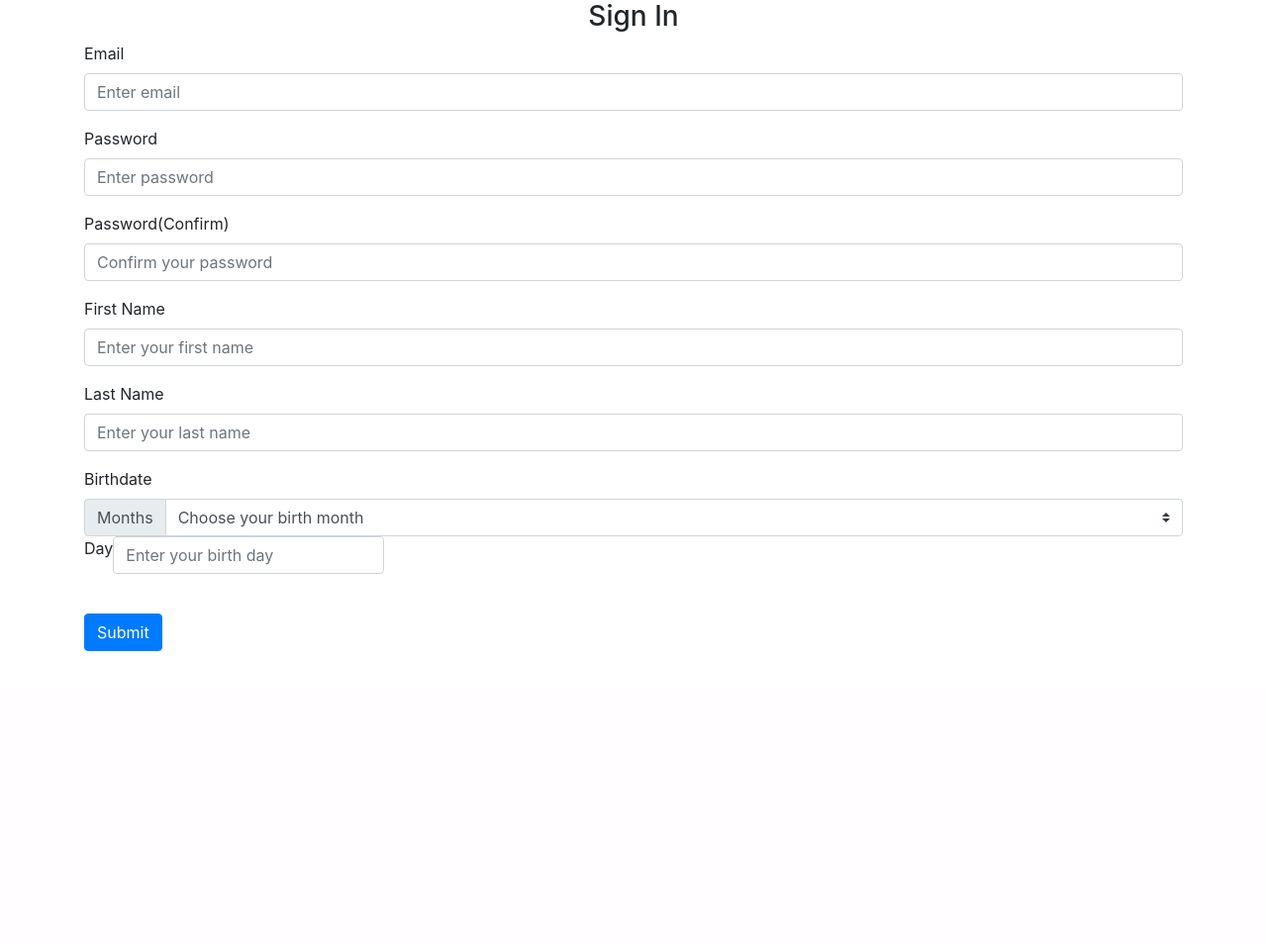
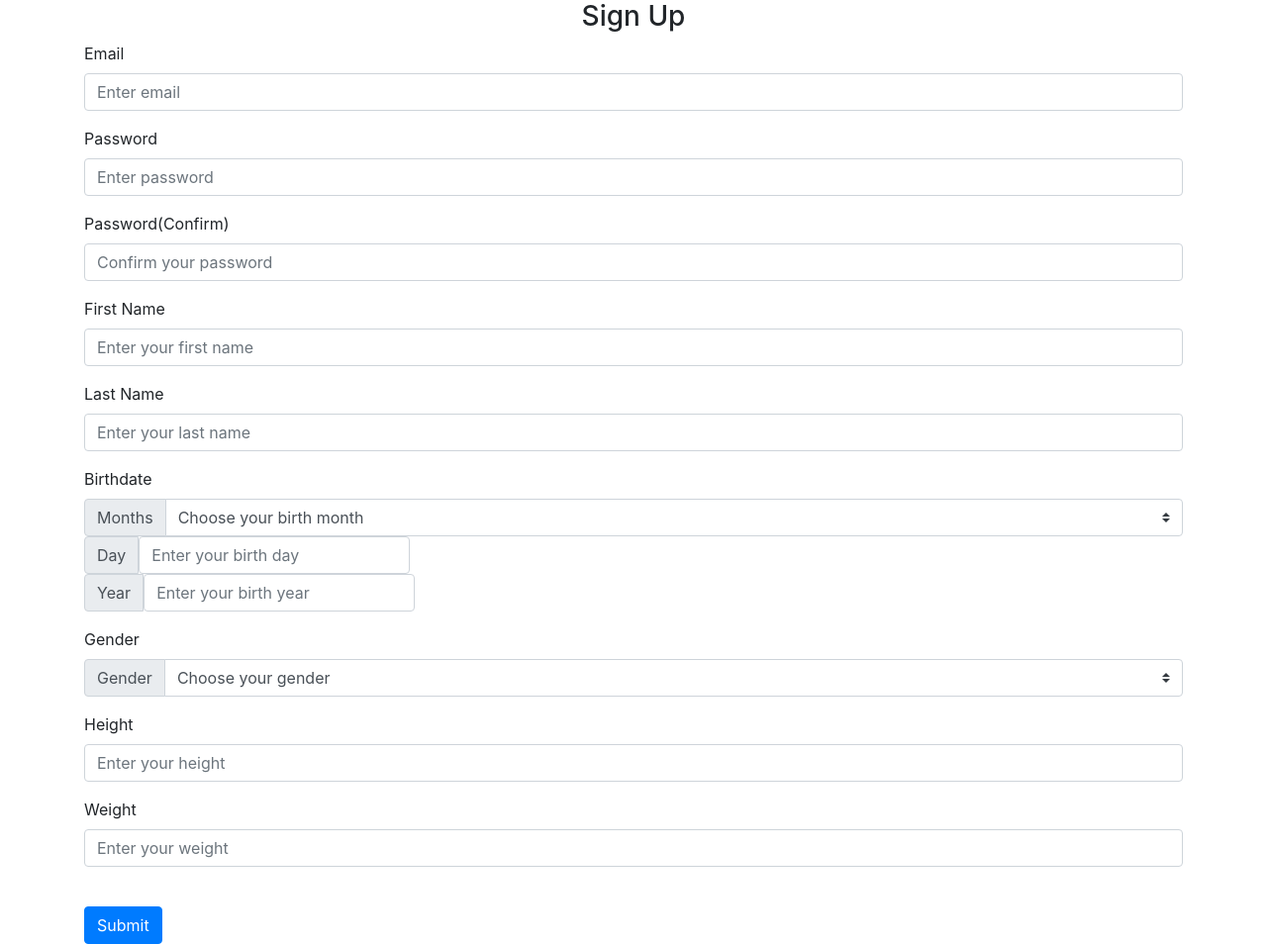
Before and after one commit to Pu9561/MediTrack, a Flask app: page /sign-up in a window 1280 px wide. Shown: the part 102-1056 px from the top of the page at 99% size. Before the commit the page ends 760 px from the top, so only its background shows below. Run offline with Flask 2, Linux system fonts and the light colour scheme; parts of the project's set-up code (start-up, migrations or seed data) failed here and were passed over; some libraries are stand-ins or nearby versions.

Commit message:
Update signUp.html

```diff
--- a/website/templates/signUp.html
+++ b/website/templates/signUp.html
@@ -2,7 +2,7 @@
 {% extends "base.html" %} {% block title %}Sign Up{% endblock %}
 {%block content%}
 <form method="POST">
-    <h3 align="center">Sign In</h3>
+    <h3 align="center">Sign Up</h3>
     <div class="form-group">
         <label for="email">Email</label>
         <input type="email" class="form-control" id="email" name="email" placeholder="Enter email"/>
@@ -48,12 +48,40 @@
         </div>
         <div class="input-group">
          <div class="input-group-prepend">
-           <label for="day">Day</label>
+           <span class="input-group-text" id="day">Day</span>
            <input type="day" class="form-control" id="day" name="day" placeholder="Enter your birth day"/>
           </div>
         </div>
+        <div class="input-group">
+            <div class="input-group-prepend">
+              <span class="input-group-text" id="year">Year</span>
+              <input type="year" class="form-control" id="year" name="year" placeholder="Enter your birth year"/>
+            </div>
+        </div>
+
     </div>
-
+    <div class="form-group">
+        <label for="gender">Gender</label>
+        <div class="input-group ">
+         <div class="input-group-prepend">
+           <label class="input-group-text" for="inputGenderSelect">Gender</label>
+         </div>
+         <select class="custom-select" id="inputGenderSelect">
+             <option selected> Choose your gender</option>
+             <option value="1">Male</option>
+             <option value="2">Female</option>
+             <option value="3">Other</option>
+         </select>
+        </div>
+    </div>
+    <div class="form-group">
+     <label for="height">Height</label>
+     <input type="height" class="form-control" id="height" name="height" placeholder="Enter your height"/>
+    </div>
+    <div class="form-group">
+     <label for="weight">Weight</label>
+     <input type="weight" class="form-control" id="weight" name="weight" placeholder="Enter your weight"/>
+    </div>
 
     <br />
     <button type="submit" class="btn btn-primary">Submit</button>
```
